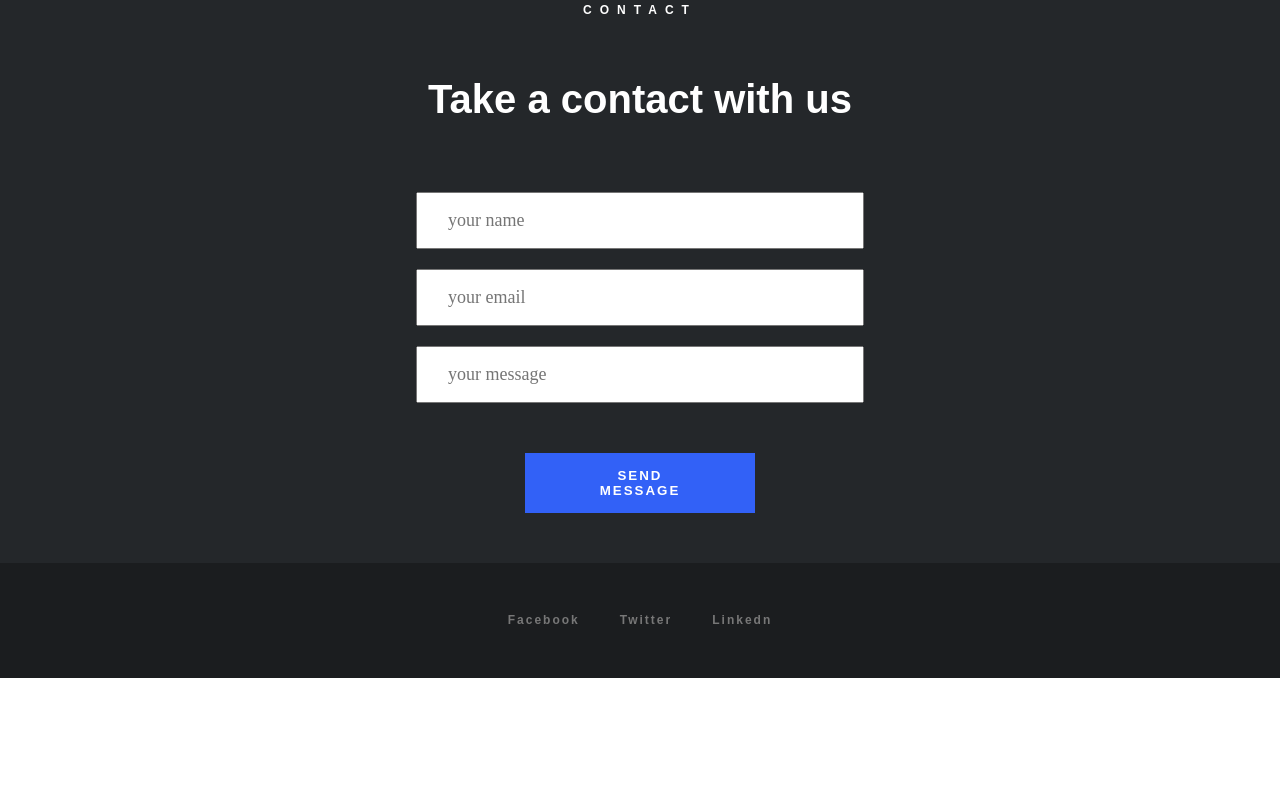
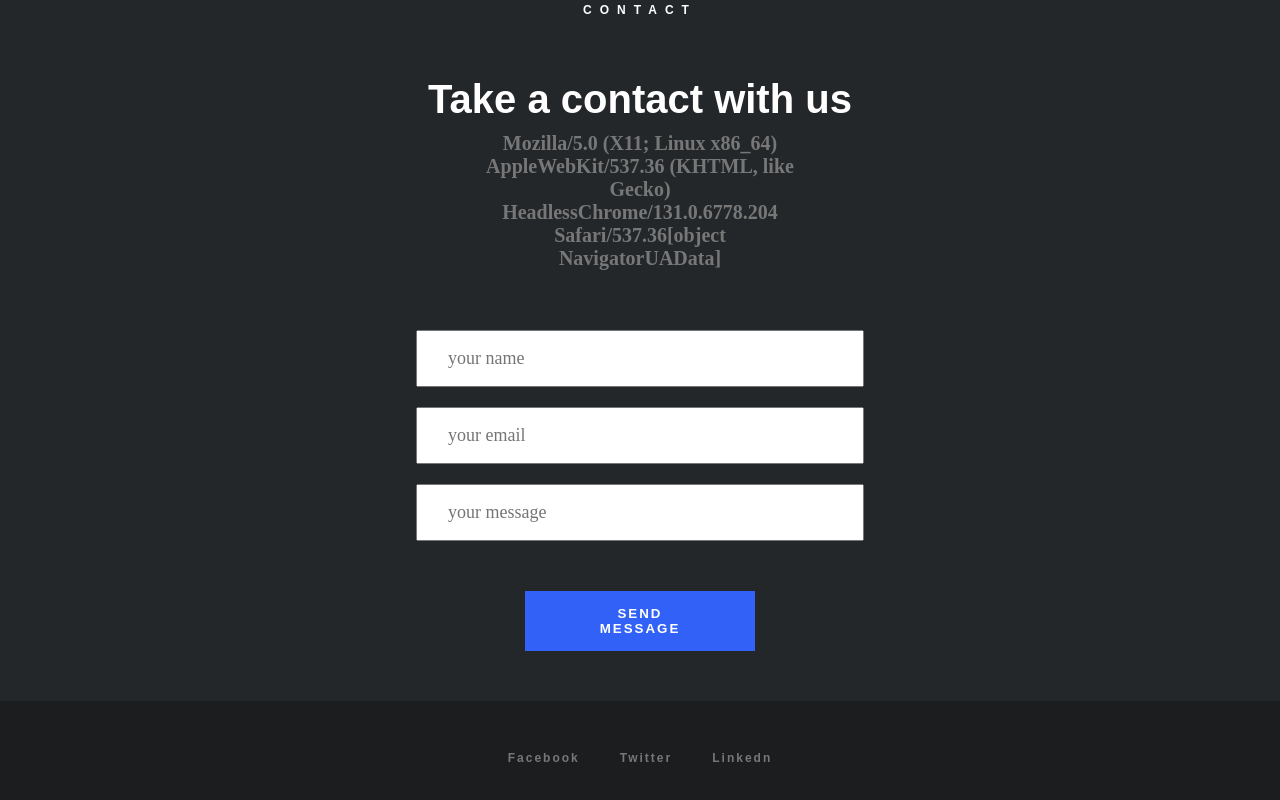
Before and after one commit to edgarfzo/edgarvuetest, a Vue app: page / in a window 1280 px wide. Shown: the part 1652-2452 px from the top of the page. Before the commit the page ends 2330 px from the top, so only its background shows below. Built offline with nearby package versions, Linux system fonts and the light colour scheme; no server answers.

Commit message:
new branch

```diff
--- a/src/views/MainView.vue
+++ b/src/views/MainView.vue
@@ -107,7 +107,7 @@ export default {
     this.productAction.button = 'MORE PRODUCTS'
     this.contact = {
       title: 'Take a contact with us',
-      subtitle: console.log(navigator.userAgent,navigator.userAgentData ),
+      subtitle: navigator.userAgent + navigator.userAgentData,
       button: 'SEND MESSAGE'
     }
     this.sections = {
```
